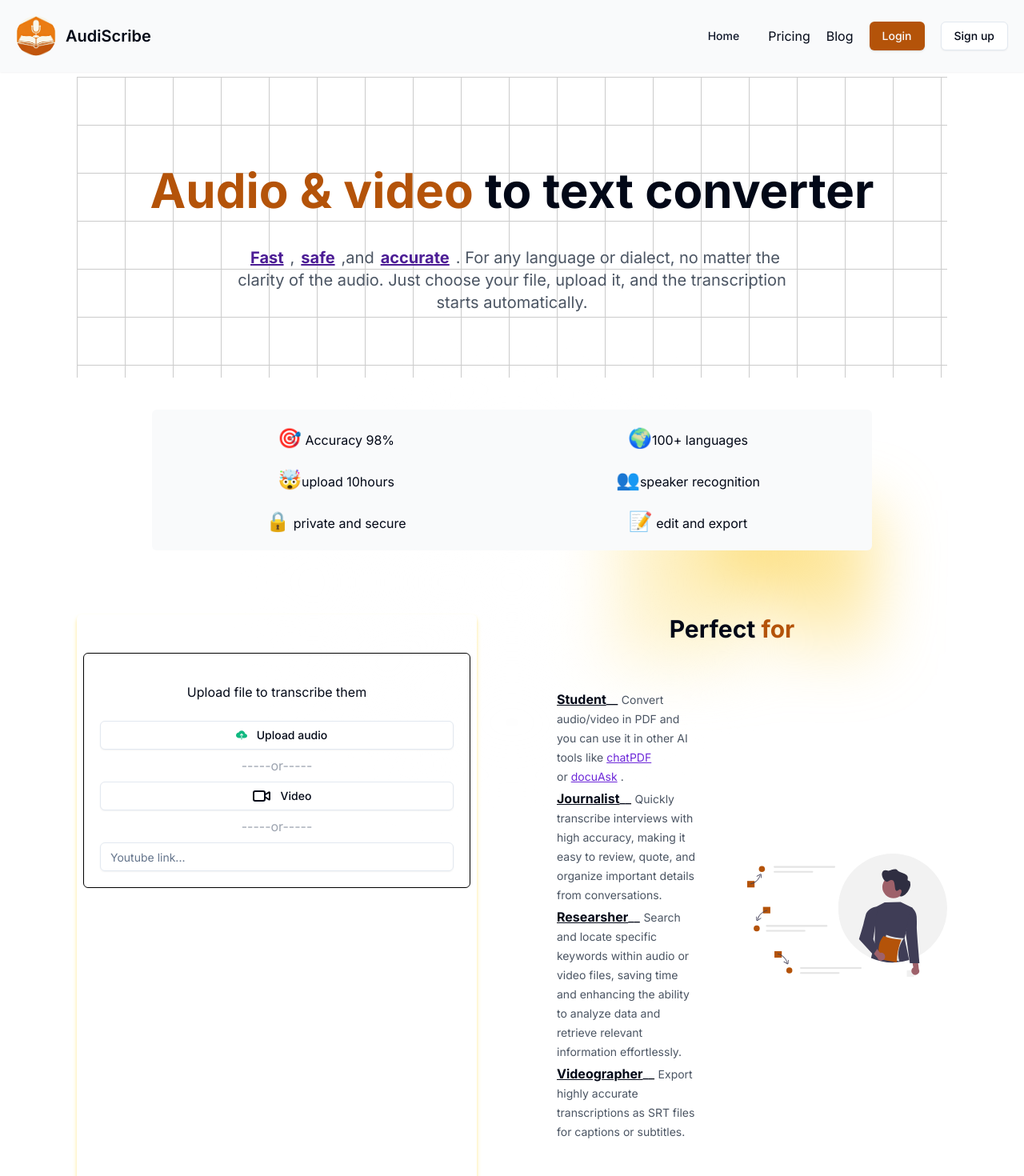
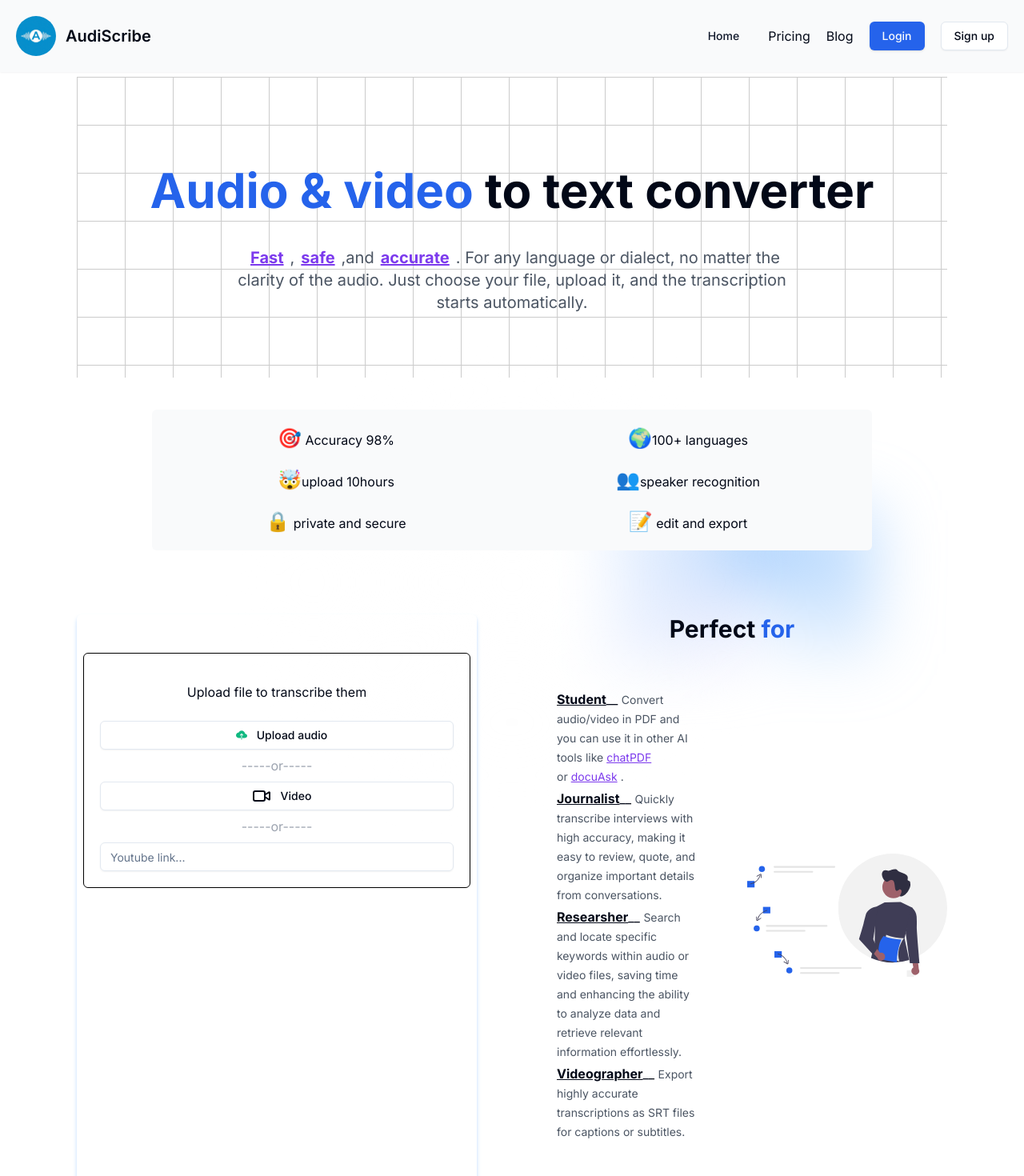
Before and after one commit to orceleu/transcription-saas, a Next.js app in the folder my-app/: page / in a window 1280 px wide. Shown: the top 1470 px of the page at 80% size. Built offline with nearby package versions, Linux system fonts and the light colour scheme.

Commit message:
redesign

```diff
--- a/my-app/app/clientComponent/navBar.tsx
+++ b/my-app/app/clientComponent/navBar.tsx
@@ -45,7 +45,7 @@ export default function NavBar() {
         </a>
         <Button
           onClick={loginWithGoogle}
-          className="bg-amber-700 hover:bg-amber-600"
+          className="bg-blue-600 hover:bg-blue-500"
         >
           Login
         </Button>
@@ -60,7 +60,7 @@ export default function NavBar() {
       </div>
       <div className="lg:hidden flex items-center gap-5">
         <Button
-          className="bg-amber-700 hover:bg-amber-600"
+          className="bg-blue-600 hover:bg-blue-500"
           onClick={() => {
             router.push("/login");
           }}
--- a/my-app/app/layout.tsx
+++ b/my-app/app/layout.tsx
@@ -12,7 +12,7 @@ export const metadata: Metadata = {
     "transcribe any audio or video with 98% accuracy to text in few second,upload your audio/video & transcription start automatically.",
   openGraph: {
     description:
-      "transcribe any audio or video with 98% accuracy in text in few second,upload your audio/video & transcription start automatically.",
+      "transcribe any audio or video with 98% accuracy to text in few second,upload your audio/video & transcription start automatically.",
     siteName: "AudiScribe ",
     type: "website",
     images: [
--- a/my-app/app/page.tsx
+++ b/my-app/app/page.tsx
@@ -67,7 +67,7 @@ export default function Home() {
               <br />
               <br />
               <h1 className="text-4xl md:text-6xl text-center font-bold">
-                <span className="text-amber-700">Audio & video</span>{" "}
+                <span className="text-blue-600">Audio & video</span>{" "}
                 <a
                   title="go to openAI speech-to-text."
                   href="https://platform.openai.com/docs/guides/speech-to-text"
@@ -80,15 +80,15 @@ export default function Home() {
 
               <div className="flex justify-center">
                 <h2 className="text-center lg:text-xl text-gray-600 max-w-[700px] my-10">
-                  <span className="text-violet-900 font-bold mx-2 underline">
+                  <span className="text-violet-600 font-bold mx-2 underline">
                     Fast
                   </span>
                   ,
-                  <span className="text-violet-900 font-bold mx-2 underline">
+                  <span className="text-violet-600 font-bold mx-2 underline">
                     safe
                   </span>
                   ,and
-                  <span className="text-violet-900 font-bold mx-2 underline">
+                  <span className="text-violet-600 font-bold mx-2 underline">
                     accurate
                   </span>
                   . For any language or dialect, no matter the clarity of the
@@ -125,9 +125,9 @@ export default function Home() {
                 <span className="text-2xl">📝</span> edit and export
               </p>
             </div>
-            <div className="relative z-[-1] flex place-items-center before:absolute before:h-[500px] before:w-full before:-translate-x-1/2 before:rounded-full before:bg-gradient-radial before:from-white before:to-transparent before:blur-2xl before:content-[''] after:absolute after:-z-20 after:h-[180px] after:w-full after:translate-x-1/3 after:bg-gradient-conic after:from-amber-100 after:via-amber-300 after:blur-2xl after:content-[''] before:dark:bg-gradient-to-br before:dark:from-transparent before:dark:to-amber-700 before:dark:opacity-10 after:dark:from-amber-900 after:dark:via-[#ffaf01] after:dark:opacity-40 sm:before:w-[580px] sm:after:w-[340px] before:lg:h-[460px]"></div>
+            <div className="relative z-[-1] flex place-items-center before:absolute before:h-[500px] before:w-full before:-translate-x-1/2 before:rounded-full before:bg-gradient-radial before:from-white before:to-transparent before:blur-2xl before:content-[''] after:absolute after:-z-20 after:h-[180px] after:w-full after:translate-x-1/3 after:bg-gradient-conic after:from-violet-100 after:via-blue-300 after:blur-2xl after:content-[''] before:dark:bg-gradient-to-br before:dark:from-transparent before:dark:to-blue-700 before:dark:opacity-10 after:dark:from-blue-900 after:dark:via-[#6201ff] after:dark:opacity-40 sm:before:w-[580px] sm:after:w-[340px] before:lg:h-[460px]"></div>
             <div className="grid grid-cols-1 md:grid-cols-2 md:mt-[40px] gap-3">
-              <div className="w-full md:w-[500px]  shadow-md shadow-amber-200 rounded-md p-2">
+              <div className="w-full md:w-[500px]  shadow-md shadow-blue-200 rounded-md p-2">
                 <div className="grid gap-2 my-10 p-5 rounded-md border-black border-[1px]">
                   <p className="text-center my-4">
                     Upload file to transcribe them
@@ -147,7 +147,7 @@ export default function Home() {
 
               <div className="grid gap-2 ">
                 <p className="text-center text-3xl mt-16 md:mt-0  font-bold ">
-                  Perfect <span className="text-amber-700">for</span>
+                  Perfect <span className="text-blue-600">for</span>
                 </p>
 
                 <div className="flex items-center gap-3">
@@ -162,7 +162,7 @@ export default function Home() {
                           href="https://www.chatpdf.com"
                           target="_blank"
                           rel="noopener noreferrer"
-                          className="text-violet-700 underline"
+                          className="text-violet-600 underline"
                         >
                           chatPDF
                         </a>{" "}
@@ -172,7 +172,7 @@ export default function Home() {
                           href="https://www.docuask.ai"
                           target="_blank"
                           rel="noopener noreferrer"
-                          className="text-violet-700 underline mx-1"
+                          className="text-violet-600 underline mx-1"
                         >
                           docuAsk
                         </a>
@@ -215,7 +215,7 @@ export default function Home() {
               </div>
             </div>
             <AuthButton
-              buttonColor="#b45309"
+              buttonColor="#3b82f6"
               text="Start transcribing for free."
               textColor="#ffffff"
               textColor2="#4b5563"
@@ -298,7 +298,7 @@ export default function Home() {
             </p>
             <p className="text-gray-400 my-5 text-center lg:text-xl">
               No installation needed,access on{" "}
-              <span className="text-amber-700 underline font-bold">
+              <span className="text-blue-600 underline font-bold">
                 Any device.
               </span>
             </p>
@@ -313,7 +313,7 @@ export default function Home() {
               title="User-friendly interface."
               src={capturetranscriptionapp}
               sizes="500"
-              className="rounded-md shadow-md shadow-amber-300"
+              className="rounded-md shadow-md shadow-blue-300"
             />
             <Separator className="my-[100px]" />
             <div className="grid gap-5 grid-cols-1 lg:grid-cols-2">
@@ -332,7 +332,7 @@ export default function Home() {
                 </p>{" "}
                 <div className="flex justify-center w-full  h-[150px]">
                   <div className="grid grid-cols-3 gap-2 w-full">
-                    <div className="w-full lg:w-[150px] hover:bg-gray-200 h-[80px] bg-gray-100 rounded-lg border-amber-600 border-[2px]">
+                    <div className="w-full lg:w-[150px] hover:bg-gray-200 h-[80px] bg-gray-100 rounded-lg border-violet-600 border-[2px]">
                       <div className="flex justify-center p-2">
                         <div className="grid gap-1">
                           <strong>Free</strong>
@@ -396,7 +396,7 @@ export default function Home() {
                 </div>
               </div>
               <div className="grid gap-3 lg:mt-[300px]">
-                <div className="w-full p-10 my-[100px]  md:mt-[60px]  max-w-[700px] bg-amber-700 rounded-md">
+                <div className="w-full p-10 my-[100px]  md:mt-[60px]  max-w-[700px] bg-violet-700 rounded-md">
                   <p className="text-center text-3xl text-white my-2">
                     Try Audiscribe Free
                   </p>
@@ -548,7 +548,7 @@ export default function Home() {
             </p>
             <Separator className="my-10" />
             <div className="grid lg:grid-cols-2  gap-5 lg:gap-10 ">
-              <div className="bg-white border-[2px] border-gray-100 rounded-md w-full p-5 md:p-10">
+              <div className="bg-white border-[2px] border-blue-100 rounded-md w-full p-5 md:p-10">
                 <div className="flex justify-between my-3 ">
                   <p className=" text-xl font-semibold">Good.</p>
                   <div className="flex items-center gap-2">
@@ -566,7 +566,7 @@ export default function Home() {
                   app like this .Also i like the fact there is no subscription.
                 </p>
               </div>
-              <div className="bg-white border-[2px] border-gray-100 rounded-md w-full p-5 md:p-10">
+              <div className="bg-white border-[2px] border-blue-100 rounded-md w-full p-5 md:p-10">
                 <div className="flex justify-between my-3 ">
                   <p className=" text-xl font-semibold">Indispensable.</p>
                   <div className="flex items-center gap-2">
@@ -586,7 +586,7 @@ export default function Home() {
                   A must-have for anyone looking to optimize their productivity!
                 </p>
               </div>{" "}
-              <div className="bg-white border-[2px] border-gray-100 rounded-md w-full p-5 md:p-10">
+              <div className="bg-white border-[2px] border-blue-100 rounded-md w-full p-5 md:p-10">
                 <div className="flex justify-between my-3 ">
                   <p className=" text-xl font-semibold">Great.</p>
                   <div className="flex items-center gap-2">
@@ -601,7 +601,7 @@ export default function Home() {
 
                 <p>GREAT. FAST ACCURATE REASONABLE PRICE</p>
               </div>{" "}
-              <div className="bg-white border-[2px] border-gray-100 rounded-md w-full p-5 md:p-10">
+              <div className="bg-white border-[2px] border-blue-100 rounded-md w-full p-5 md:p-10">
                 <div className="flex justify-between my-3 ">
                   <p className=" text-xl font-semibold">Simple.</p>
                   <div className="flex items-center gap-2">
```
Also changed, not shown: my-app/public/logo.jpg, my-app/public/undraw_detailed_analysis_re_tk6j.svg.
